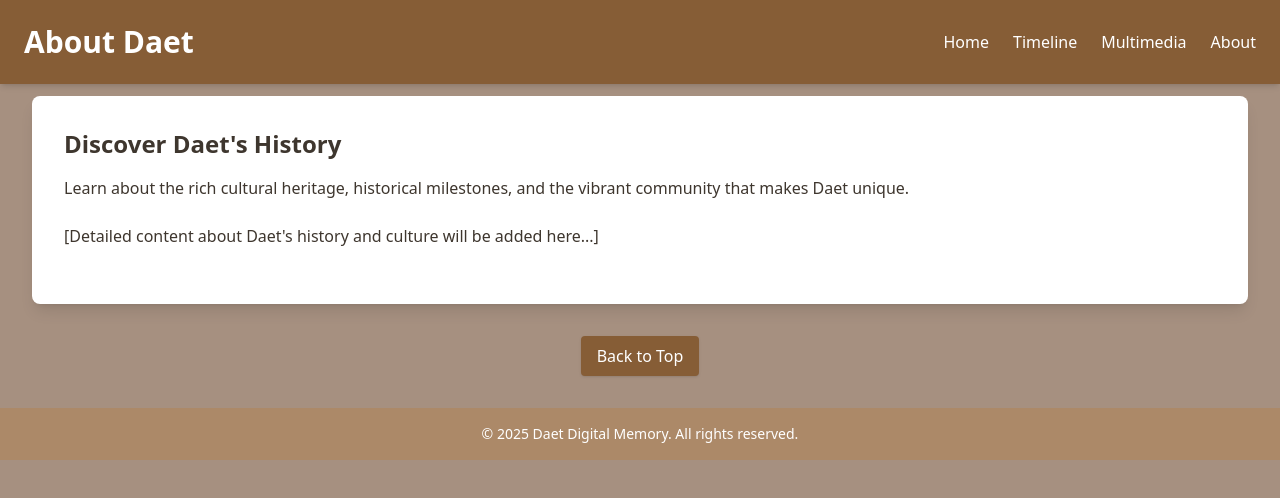
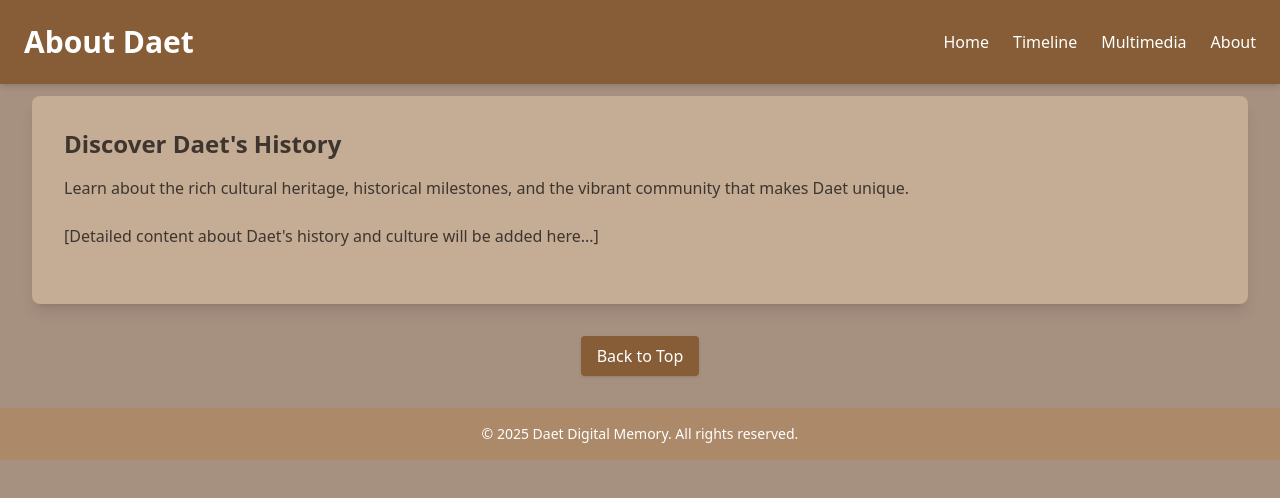
Before and after one commit to DeusXXIV/DaetDigitalMemory, a plain HTML site: page about/index.html in a window 1280 px wide. Drawn offline with nearby package versions, Linux system fonts and the light colour scheme.

Commit message:
Unified Color change for all webpages' cards

```diff
--- a/about/index.html
+++ b/about/index.html
@@ -50,7 +50,7 @@
 
   <!-- Main Content -->
   <main class="container mx-auto p-8 pt-24 animate-fadeIn">
-    <div class="bg-white rounded-lg shadow-lg p-8">
+    <div class="bg-brandAccentLight rounded-lg shadow-lg p-8">
       <h2 class="text-2xl font-semibold mb-4">Discover Daet's History</h2>
       <p class="mb-6">
         Learn about the rich cultural heritage, historical milestones, and the vibrant community that makes Daet unique.
```
Also changed, not shown: multimedia/index.html (+1 -1 lines).
